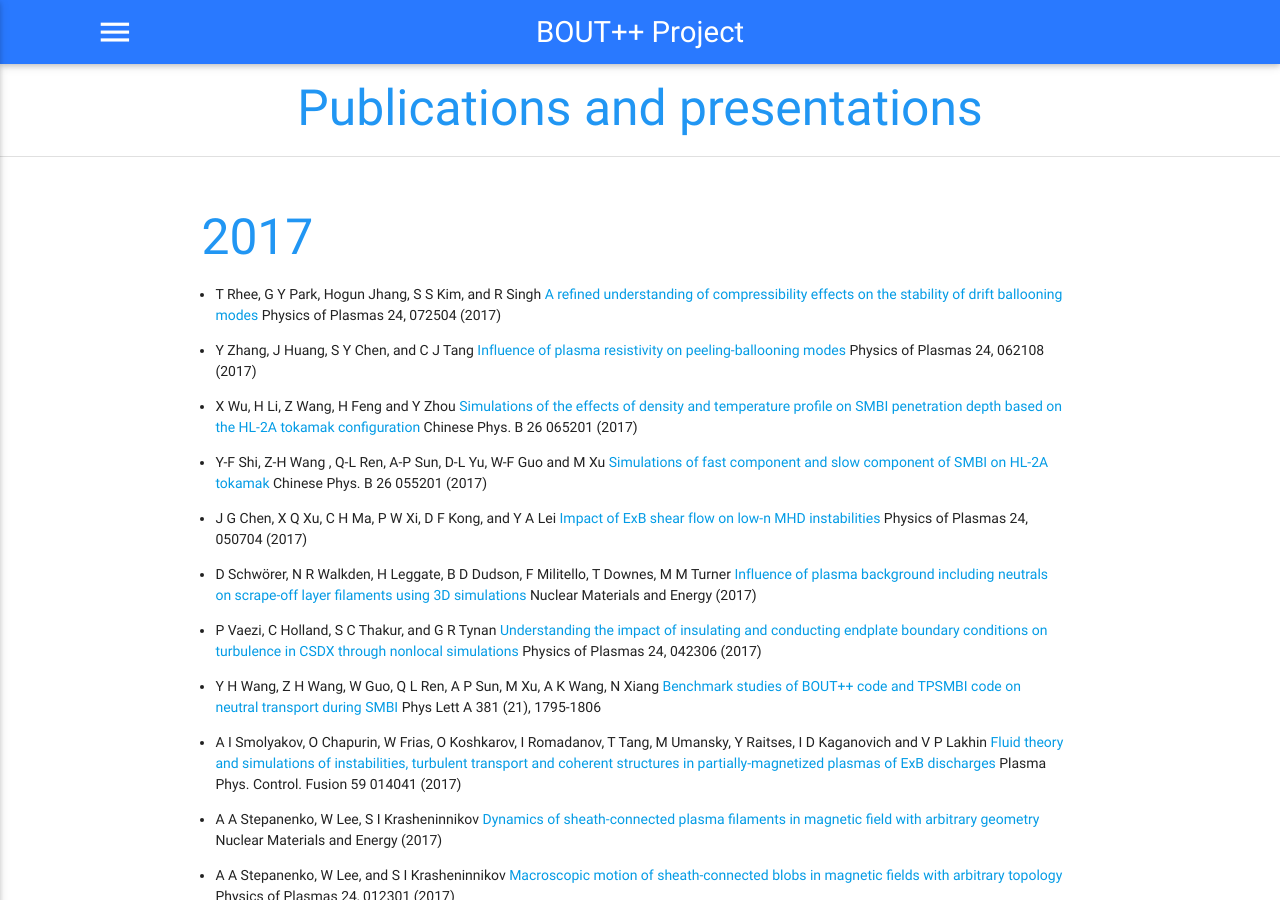
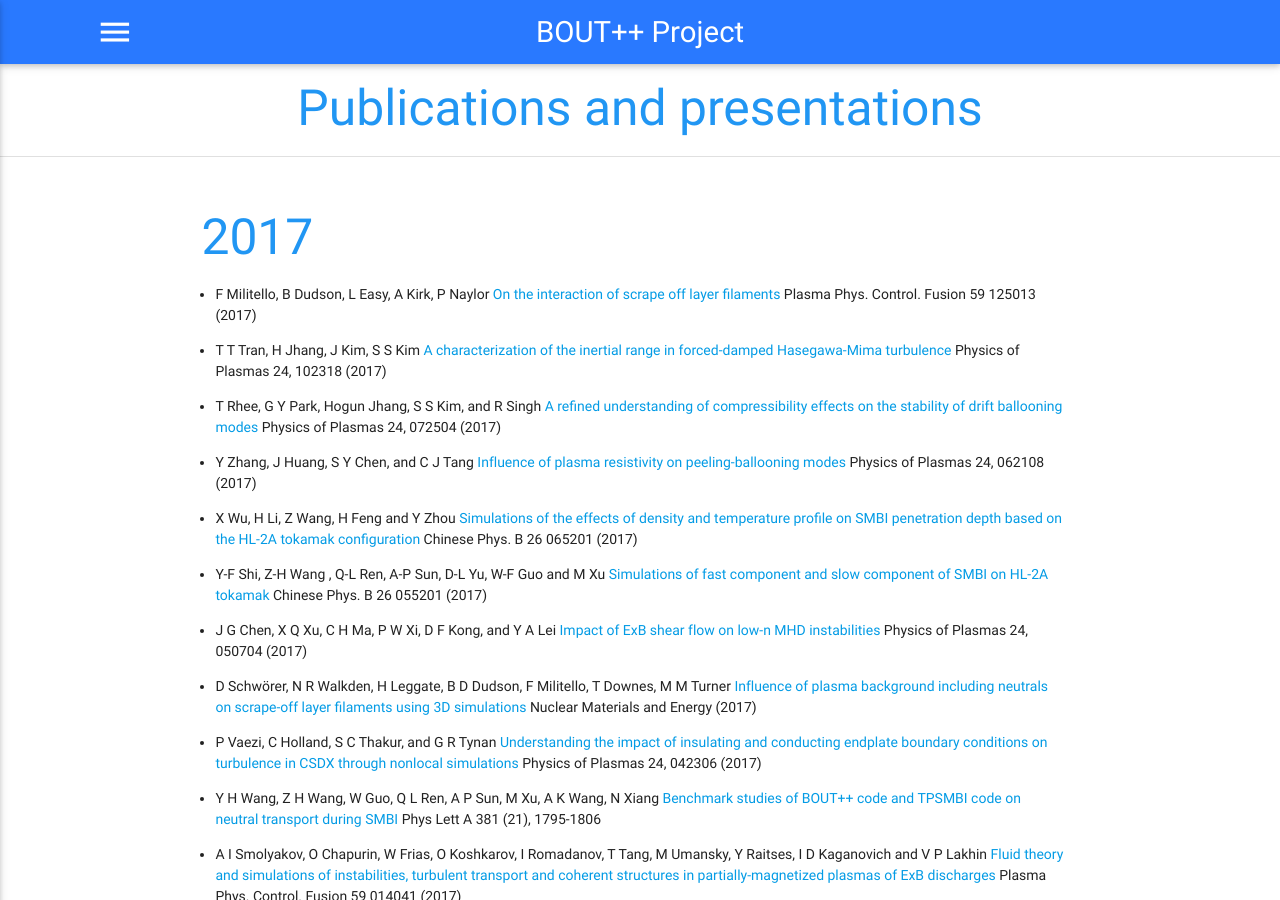
Before and after one commit to boutproject/boutproject.github.io, a Jekyll site: the page built from publications/index.md, in a window 1280 px wide and 900 px high. Built offline with Jekyll 4.4.1, drawn with Linux system fonts in a browser that asks for light colours.

Commit message:
Adding two 2017 publications

```diff
--- a/publications/index.md
+++ b/publications/index.md
@@ -8,6 +8,8 @@
 2017
 ----
 
+* F Militello, B Dudson, L Easy, A Kirk, P Naylor [On the interaction of scrape off layer filaments](https://doi.org/10.1088/1361-6587/aa9252) Plasma Phys. Control. Fusion 59 125013 (2017)
+* T T Tran, H Jhang, J Kim, S S Kim [A characterization of the inertial range in forced-damped Hasegawa-Mima turbulence](https://doi.org/10.1063/1.4991420) Physics of Plasmas 24, 102318 (2017)
 * T Rhee, G Y Park, Hogun Jhang, S S Kim, and R Singh [A refined understanding of compressibility effects on the stability of drift ballooning modes](http://dx.doi.org/10.1063/1.4990430) Physics of Plasmas 24, 072504 (2017)
 * Y Zhang, J Huang, S Y Chen, and C J Tang [Influence of plasma resistivity on peeling-ballooning modes](http://dx.doi.org/10.1063/1.4985324) Physics of Plasmas 24, 062108 (2017)
 * X Wu, H Li, Z Wang, H Feng and Y Zhou [Simulations of the effects of density and temperature profile on SMBI penetration depth based on the HL-2A tokamak configuration](https://doi.org/10.1088/1674-1056/26/6/065201) Chinese Phys. B 26 065201 (2017)
```
